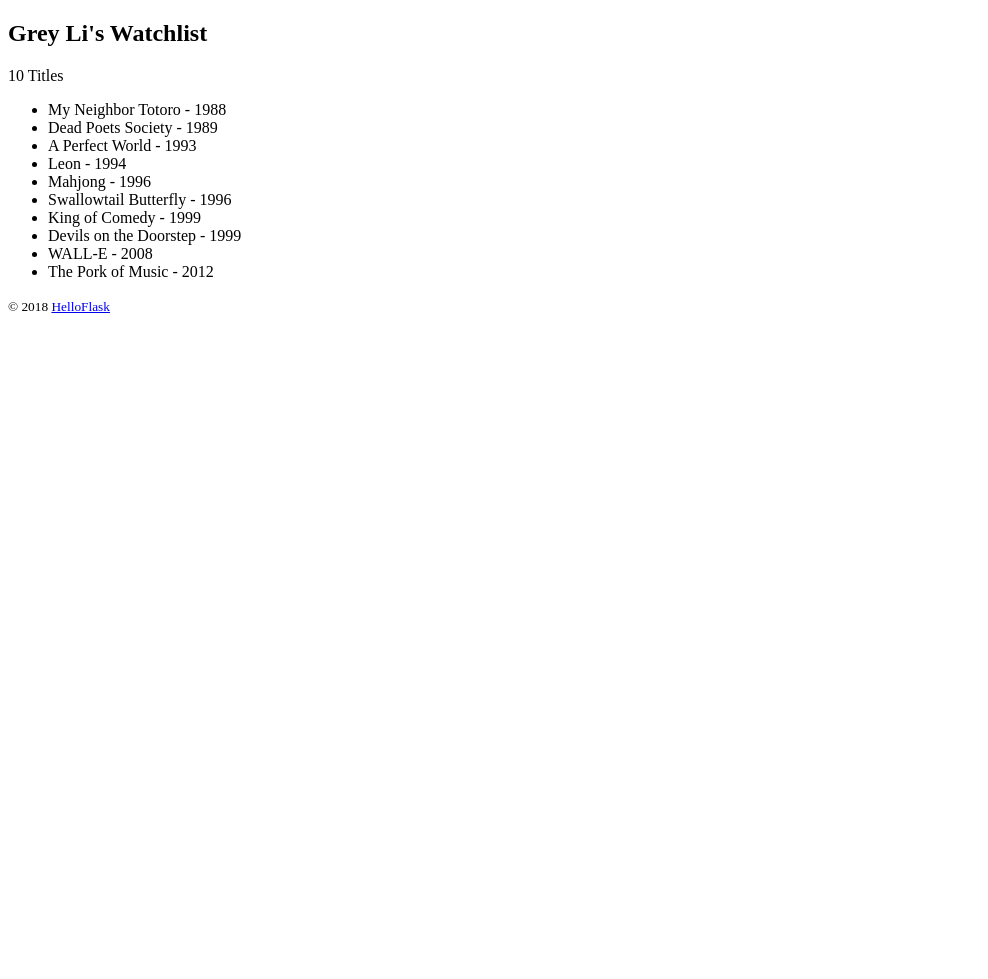
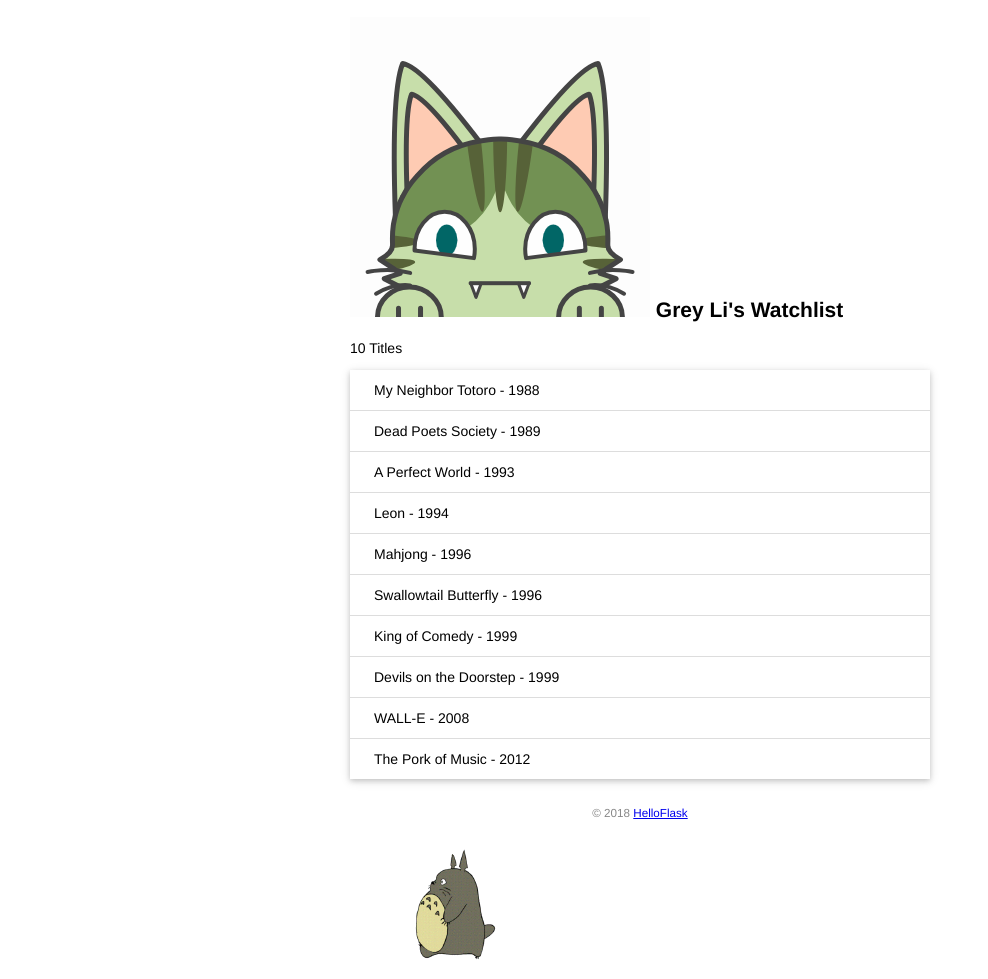
Before and after one commit to guojx75/flask, a Flask app: page / in a window 1280 px wide. Shown: the whole page, without its empty margins (0-988 px from the left). Before the commit the page ends 313 px from the top, so only its background shows below. Run offline with Flask 3, Linux system fonts and the light colour scheme.

Commit message:
Add static files

```diff
--- /dev/null
+++ b/static/style.css
@@ -0,0 +1,43 @@
+body{
+    margin: auto;
+    max-width: 580px;
+    font-size: 14px;
+    font-family: Helvetica, Arial, sans-serif;
+}
+
+footer{
+    color: #888;
+    margin-top: 15px;
+    text-align: center;
+    padding: 10px;
+}
+
+.avatar{
+    width: 40px;
+}
+
+.movie-list{
+    list-style-type: none;
+    padding: 0;
+    margin-bottom: 10px;
+    box-shadow: 0 2px 5px 0 rgba(0, 0, 0, 0.16), 0 2px 10px 0 rgba(0, 0, 0, 0.12);
+}
+
+.movie-list li{
+    padding: 12px 24px;
+    border-bottom: 1px solid #ddd;
+}
+
+.movie-list li:last-child{
+    border-bottom :none;
+}
+
+.movie-list li:hover{
+    background-color: #f8f9fa;
+}
+
+.totoro{
+    display: block;
+    margin : 0 auto;
+    height: 100px;
+}
--- a/templates/index.html
+++ b/templates/index.html
@@ -3,13 +3,18 @@
 <head>
     <meta charset="UTF-8">
     <meta name="viewport" content="width=device-width, initial-scale=1.0">
+    <link rel="icon" href="{{ url_for('static', filename='favicon.png') }}">
+    <link rel="stylesheet" href="{{ url_for('static', filename='style.css') }}" type="text/css">
     <title>{{ name }}'s Watchlist</title>
 </head>
 <body>
-    <h2>{{name}}'s Watchlist</h2>
+    <h2>
+        <img alt="Avatar" src="{{ url_for('static',filename='images/avatar.png') }}">
+        {{name}}'s Watchlist
+    </h2>
     {# 使用length过滤器获取movies变量的长度 #}
     <p>{{ movies|length }} Titles</p>
-    <ul>
+    <ul class="movie-list">
         {% for movie in movies %}
             <li>{{ movie.title }} - {{ movie.year }}</li>
             {% endfor %}
@@ -17,5 +22,6 @@
     <footer>
         <small>&copy; 2018 <a href="http://helloflask.com/book/3">HelloFlask</a> </small>
     </footer>
+    <img alt="Walking Totoro" src="{{ url_for('static', filename='images/totoro.gif') }}">
 </body>
 </html>
```
Also changed, not shown: static/favicon.png (added), static/images/avatar.png (added), static/images/totoro.gif (added).
